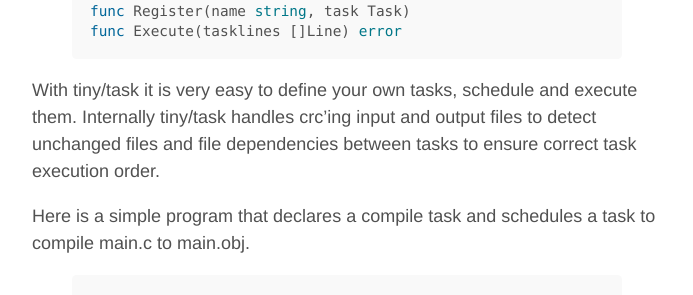
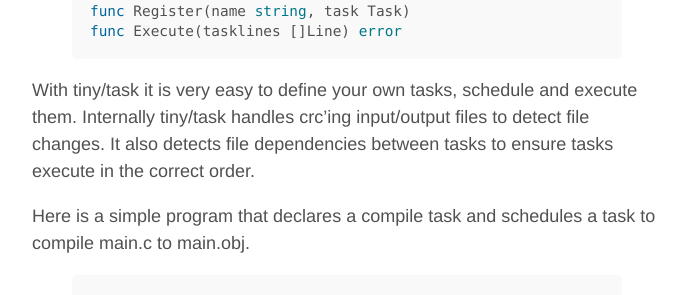
Before and after one commit to mironside/mironside.github.io-nope, a Jekyll site: the page built from _posts/2015-05-06-golang-task-package.md, in a window 1280 px wide. Shown: the part 543-838 px from the top of the page, without its empty margins (293-986 px from the left). Built offline with Jekyll 4.4.1, drawn with Linux system fonts in a browser that asks for light colours.

Commit message:
update golang post

```diff
--- a/_posts/2015-05-06-golang-task-package.md
+++ b/_posts/2015-05-06-golang-task-package.md
@@ -21,7 +21,7 @@ func Execute(tasklines []Line) error
 {% endhighlight %}
 
 
-With tiny/task it is very easy to define your own tasks, schedule and execute them.  Internally tiny/task handles crc'ing input and output files to detect unchanged files and file dependencies between tasks to ensure correct task execution order.
+With tiny/task it is very easy to define your own tasks, schedule and execute them.  Internally tiny/task handles crc'ing input/output files to detect file changes.  It also detects file dependencies between tasks to ensure tasks execute in the correct order.
 
 Here is a simple program that declares a compile task and schedules a task to compile main.c to main.obj.
 
```
